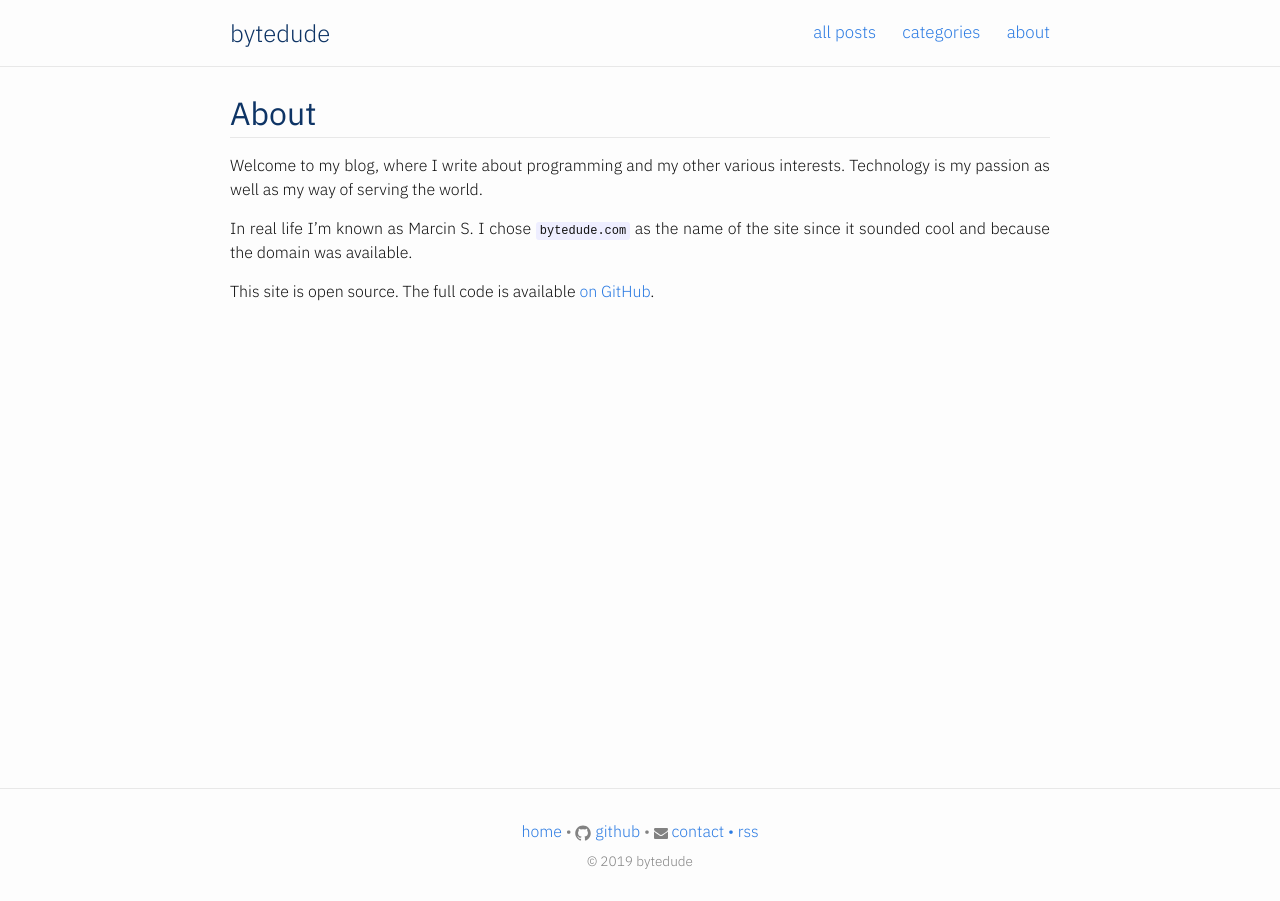
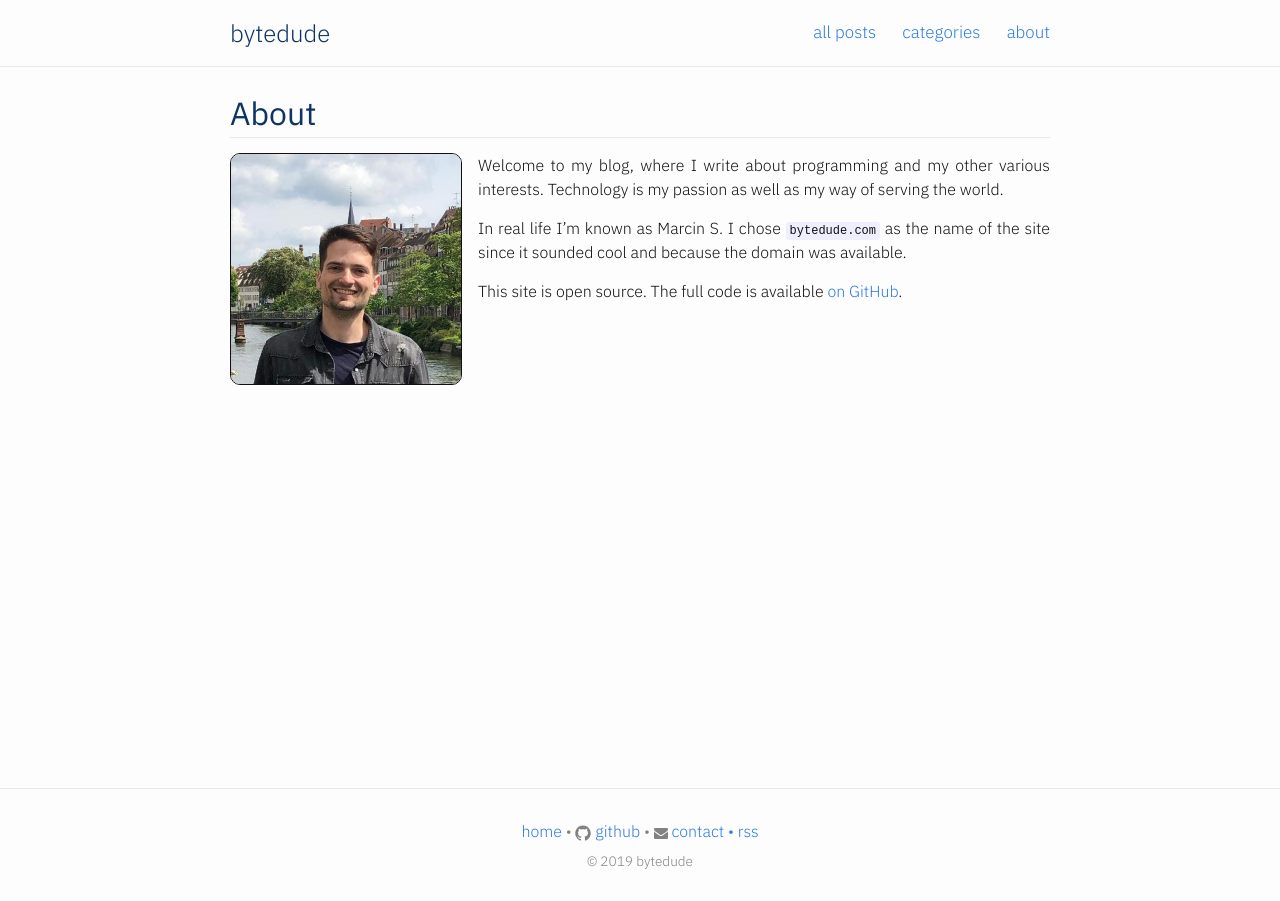
Before and after one commit to mrcnski/signor.dev, a Jekyll site: the page built from about.md, in a window 1280 px wide. Built offline with Jekyll 4.4.1, drawn with Linux system fonts in a browser that asks for light colours.

Commit message:
add face pic

```diff
--- a/_sass/minutia/_layout.scss
+++ b/_sass/minutia/_layout.scss
@@ -478,6 +478,16 @@ $line-height: 1.3;
     color: $dark-gray;
 }
 
+/* About */
+
+.face-pic {
+    float: left;
+    margin-right: 1em;
+    margin-bottom: 1em;
+    border: 1px solid;
+    border-radius: 10px;
+}
+
 /* Resume */
 
 .resume a:visited {
--- a/about.md
+++ b/about.md
@@ -2,6 +2,8 @@
 layout: page
 title: About
 ---
+
+<img class="face-pic" src="/assets/img/face-pic.jpg" alt="That's me." width="230">
 
 {{ site.description }}
 
```
Also changed, not shown: assets/img/face-pic.jpg (added).
